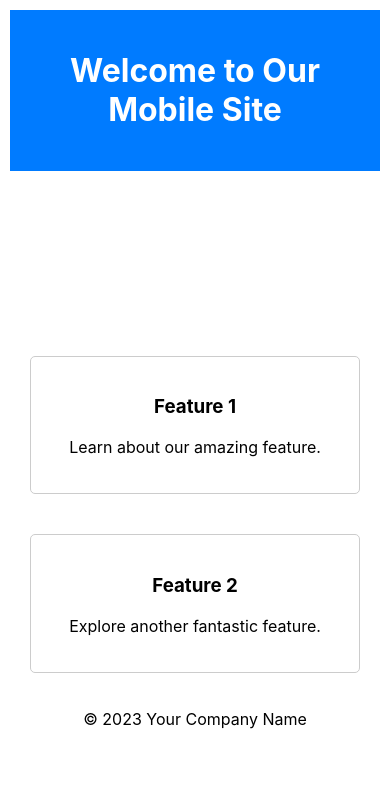
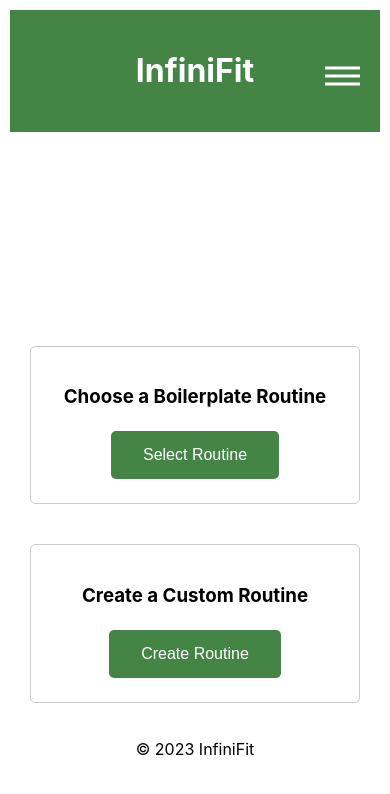
Before and after one commit to ernestorendon/InfiniFit, a React (Create React App) app in the folder app/: page /dashboard in a window 390 px wide. Shown: the top 794 px of the page. Built offline with nearby package versions, Linux system fonts and the light colour scheme.

Commit message:
mobilized login & registation; added menu to dashboard

```diff
--- a/app/src/Dashboard.css
+++ b/app/src/Dashboard.css
@@ -1,4 +1,4 @@
-/* MobileLandingPage.css */
+/* Dashboard.css */
 
 /* General styles for mobile and wider screens */
 .landing-page {
@@ -7,9 +7,62 @@
 }
 
 .header {
-  background-color: #007bff;
+  background-color: #448546; /* Updated to green color */
   color: #fff;
   padding: 20px;
+  position: relative; /* For dropdown menu */
+}
+
+.dropdown {
+  position: absolute;
+  top: 50%;
+  right: 10px;
+  transform: translateY(-50%);
+}
+
+.dropbtn {
+  background-color: #448546;
+  color: white;
+  padding: 10px;
+  font-size: 16px;
+  border: none;
+  cursor: pointer;
+}
+
+/* Style for the hamburger icon */
+.hamburger-icon {
+  display: flex;
+  flex-direction: column;
+  justify-content: space-around;
+  height: 25px;
+  width: 35px;
+  background-color: transparent;
+  border: none;
+  cursor: pointer;
+}
+
+.hamburger-icon div {
+  height: 3px;
+  width: 100%;
+  background-color: white;
+  transition: all 0.3s;
+}
+
+.dropdown-content {
+  display: none;
+  position: absolute;
+  background-color: #f9f9f9;
+  min-width: 160px;
+  box-shadow: 0px 8px 16px 0px rgba(0,0,0,0.2);
+  z-index: 1;
+}
+
+.dropdown-content a {
+  color: black;
+  padding: 12px 16px;
+  text-decoration: none;
+  display: block;
+  text-align: left;
 }
 
 .hero {
@@ -35,6 +88,24 @@
   border-radius: 5px;
 }
 
+.green-button {
+  background-color: #448546; /* Green */
+  color: white;
+  padding: 15px 32px;
+  text-align: center;
+  text-decoration: none;
+  display: inline-block;
+  font-size: 16px;
+  margin: 4px 2px;
+  cursor: pointer;
+  border: none;
+  transition: background-color 0.3s;
+}
+
+.green-button:hover {
+  background-color: #a9a9a9; /* Updated Gray on hover */
+}
+
 /* Media queries for smaller screens (e.g., mobile devices) */
 @media (max-width: 768px) {
   .hero {
--- a/app/src/Dashboard.js
+++ b/app/src/Dashboard.js
@@ -2,33 +2,51 @@ import React from 'react';
 import './Dashboard.css'; // Import your CSS file for styling
 
 const Dashboard = () => {
+  // Function to handle dropdown toggle
+  const toggleDropdown = () => {
+    const content = document.querySelector('.dropdown-content');
+    content.style.display = content.style.display === 'block' ? 'none' : 'block';
+  };
+
   return (
     <div className="landing-page">
       <header className="header">
-        <h1>Welcome to Our Mobile Site</h1>
+        <h1>InfiniFit</h1>
+        <div className="dropdown">
+          <button className="dropbtn" onClick={toggleDropdown}>
+            <div className="hamburger-icon">
+              <div></div>
+              <div></div>
+              <div></div>
+            </div>
+          </button>
+          <div className="dropdown-content">
+            <a href="#profile">Profile</a> {/* You can add your link here */}
+          </div>
+        </div>
       </header>
 
       <section className="hero">
         <div className="hero-content">
-          <h2>Your Mobile Landing Page</h2>
-          <p>Discover what we have to offer on your mobile device.</p>
+          <h2>Maximize Your Fitness Journey</h2>
+          <p>Discover personalized workouts and achieve your goals.</p>
         </div>
       </section>
 
       <section className="info">
         <div className="info-block">
-          <h3>Feature 1</h3>
-          <p>Learn about our amazing feature.</p>
+          <h3>Choose a Boilerplate Routine</h3>
+          <button className="green-button">Select Routine</button>
         </div>
 
         <div className="info-block">
-          <h3>Feature 2</h3>
-          <p>Explore another fantastic feature.</p>
+          <h3>Create a Custom Routine</h3>
+          <button className="green-button">Create Routine</button>
         </div>
       </section>
 
       <footer className="footer">
-        <p>&copy; 2023 Your Company Name</p>
+        <p>&copy; 2023 InfiniFit</p>
       </footer>
     </div>
   );
--- a/app/src/Home.css
+++ b/app/src/Home.css
@@ -1,26 +1,46 @@
+/* Home.css */
+
 .home-container {
   text-align: center;
-  margin-top: 20%;
+  padding: 10px; /* Adjusted padding to match the dashboard */
 }
 
 .welcome-text {
-  font-family: 'Arial', sans-serif;  /* or any font you prefer */
-  color: #3d3d3d;  /* change to your preferred color */
+  font-family: 'Arial', sans-serif; /* or any font you prefer */
+  color: #fff; /* White color to match the header text color */
   font-size: 4em;
+  background-color: #448546; /* Green background to match the dashboard header */
+  padding: 20px; /* Padding to match the dashboard header */
+  margin-bottom: 20px; /* Additional spacing */
 }
 
 .sign-up-button {
-  align-items: center;
   font-size: 1em;
-  padding: 10px 20px;
-  background-color: #353535; /* change to your preferred button color */
+  padding: 15px 32px; /* Padding to match the dashboard buttons */
+  background-color: #448546; /* Green color to match the dashboard button color */
   color: white;
   border: none;
   border-radius: 5px;
   cursor: pointer;
   transition: background-color 0.3s;
+  text-align: center;
+  text-decoration: none;
+  display: inline-block;
+  margin: 4px 2px; /* Margin to match the dashboard buttons */
 }
 
 .sign-up-button:hover {
-  background-color: #767676;
+  background-color: #a9a9a9; /* Updated Gray on hover to match the dashboard */
 }
+
+/* Media query for smaller screens to match the dashboard styles */
+@media (max-width: 768px) {
+  .welcome-text {
+    font-size: 2em; /* Smaller font size for mobile devices */
+    padding: 10px; /* Smaller padding for mobile devices */
+  }
+
+  .sign-up-button {
+    padding: 10px 20px; /* Smaller padding for mobile devices */
+  }
+}
--- a/app/src/Home.js
+++ b/app/src/Home.js
@@ -1,19 +1,20 @@
 import React from 'react';
 import { Link } from 'react-router-dom';
-import './Home.css';  // Importing the CSS file for styles
+import './Home.css'; // Importing the CSS file for styles
 
 function Home() {
   return (
     <div className="home-container">
-      <h1 className="welcome-text">InfiniFit</h1>
-      <Link to="/register" style={{ textDecoration: 'none' }}>
-        <button className="sign-up-button">Sign Up</button>
-      </Link>
-        <div>
-      <Link to="/login" style={{ textDecoration: 'none' }}>
-        <button className="sign-up-button">Log In</button>
-      </Link>
-        </div>
+      <header className="header">
+        <h1 className="welcome-text">InfiniFit</h1>
+        {/* Other header elements like menu if needed */}
+      </header>
+      <div>
+        <Link to="/register" className="sign-up-button">Register</Link>
+      </div>
+      <div>
+        <Link to="/login" className="sign-up-button">Log In</Link>
+      </div>
     </div>
   );
 }
--- a/app/src/RegistrationForm.css
+++ b/app/src/RegistrationForm.css
@@ -1,14 +1,13 @@
 /* RegistrationForm.css */
-
 
 .registration-form {
   text-align: center;
   width: 300px;
   margin: 0 auto;
   padding: 100px;
-    border: 1px solid #ccc;
+  /*border: 1px solid #ccc;
   border-radius: 5px;
-    box-shadow: 0 0 10px rgba(0, 0, 0, 0.1);
+  box-shadow: 0 0 10px rgba(0, 0, 0, 0.1);*/
 }
 
 .form-group {
@@ -33,7 +32,6 @@
 }
 
 button {
-
   font-size: 1em;
   padding: 10px 20px;
   background-color: #353535; /* change to your preferred button color */
@@ -47,3 +45,21 @@
 button:hover {
   background-color: #767676;
 }
+
+/* Responsive design */
+@media (max-width: 768px) {
+  .registration-form {
+    width: auto; /* Take up the available horizontal space */
+    padding: 50px 20px; /* Reduce padding on smaller screens */
+    margin-top: 20px; /* Additional top margin for mobile */
+  }
+
+  /* Stack the form elements */
+  input, select, button {
+    margin-top: 10px; /* Add space between stacked elements */
+  }
+
+  .form-group {
+    margin: 20px 0; /* Less space between form groups on smaller screens */
+  }
+}
```
Lines whose indentation alone changed are shown as unchanged.
